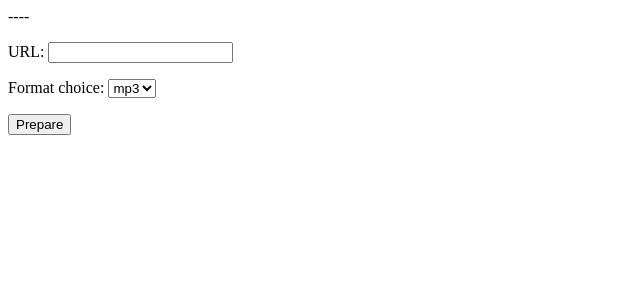
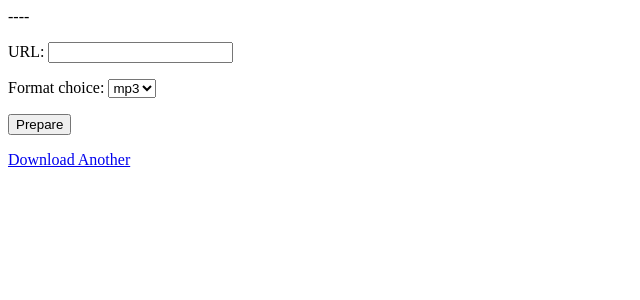
Before and after one commit to limkyouyou/yougetapp, a Django app: template yougetsite/yougetapp/templates/yougetapp/yg_processed.html in a window 1280 px wide. Shown: the top 300 px of the page, without its empty margins (0-640 px from the left). Run offline with Django 4.2, Linux system fonts and the light colour scheme; the template is opened without the code that fills it: values that come from a table or form of the project are taken from there, others are empty.

Commit message:
Add back btn

```diff
--- a/yougetsite/yougetapp/templates/yougetapp/yg_processed.html
+++ b/yougetsite/yougetapp/templates/yougetapp/yg_processed.html
@@ -17,6 +17,9 @@
   <input id="prepare_btn" type="submit" value="Prepare"/>
 </form>
 <div id="dl_btn_container"></div>
+<div id=""back_btn_container>
+  <a id="back_btn" href="{% url 'yougetapp:ygurl' %}">Download Another</a>
+</div>
 
 <script src="https://ajax.googleapis.com/ajax/libs/jquery/3.6.3/jquery.min.js"></script>
 <script type="text/javascript">
```
